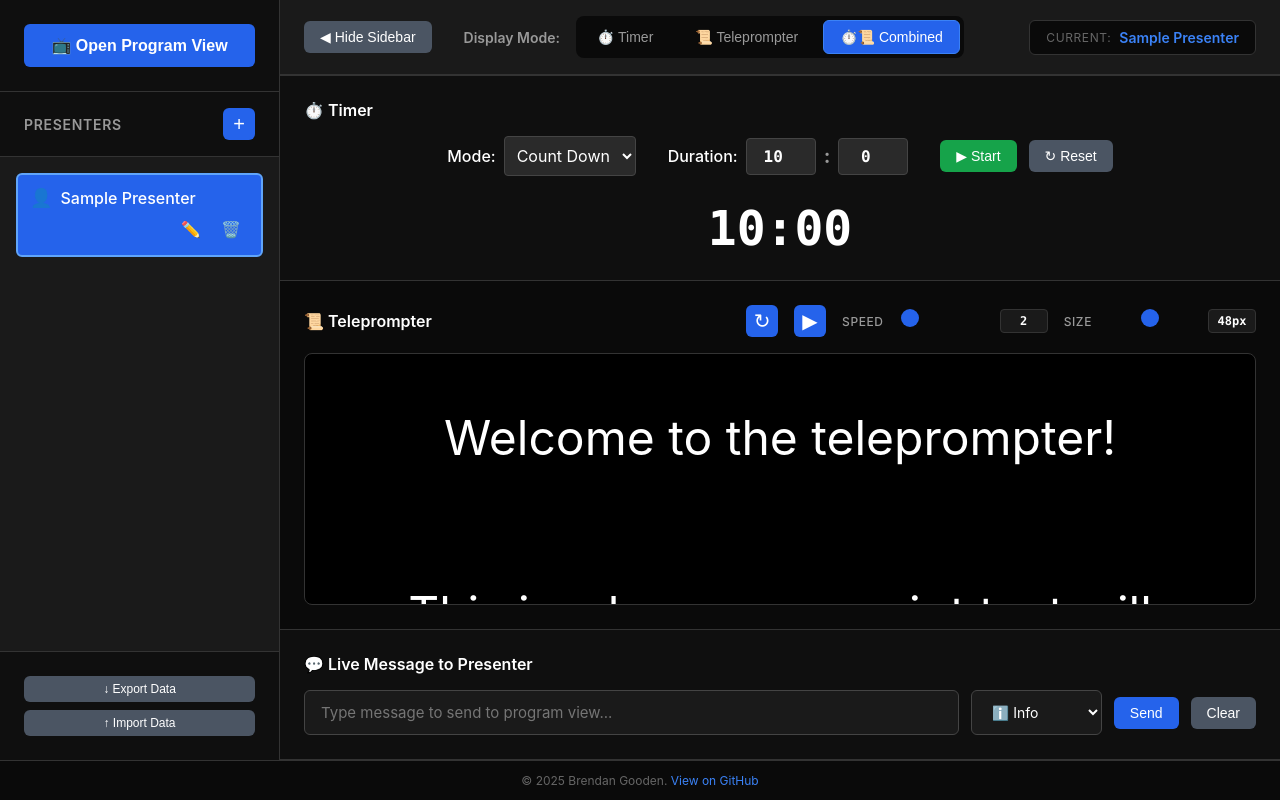
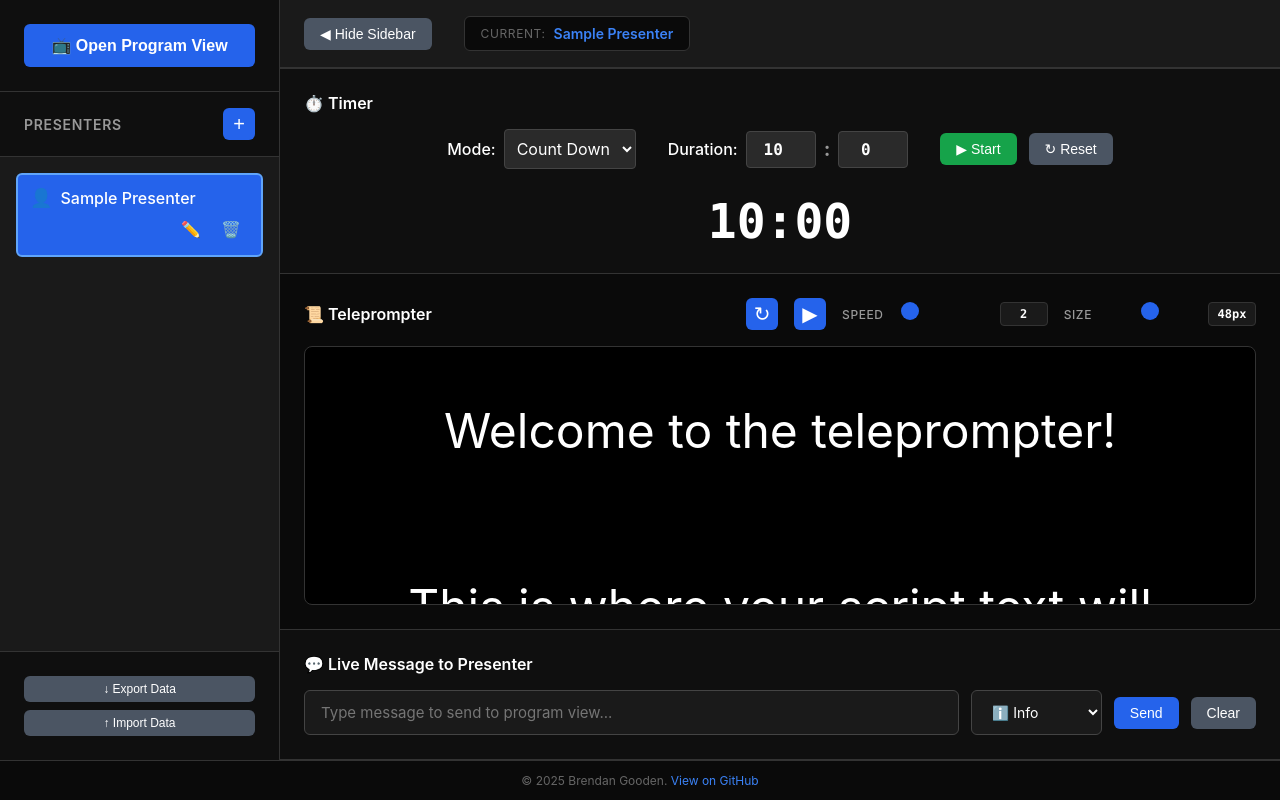
Before and after one commit to brendangooden/av-presenter-suite, a Vue app: page /control in a window 1280 px wide. Built offline with nearby package versions, Linux system fonts and the light colour scheme; the HTML template or start-up script is replaced by a standard one.

Commit message:
fix: set display mode automatically depending on whether there is a presenter script or not.

```diff
--- a/src/components/PresenterEditor.vue
+++ b/src/components/PresenterEditor.vue
@@ -22,7 +22,7 @@
           <label>Script</label>
           <textarea
             v-model="localPresenter.script"
-            placeholder="Enter script text here..."
+            placeholder="Enter presenter script text here... Teleprompter mode will automatically be enabled during presentation."
             class="form-textarea"
           ></textarea>
         </div>
--- a/src/views/ControlView.vue
+++ b/src/views/ControlView.vue
@@ -60,30 +60,6 @@
           {{ showMenu ? '◀ Hide Sidebar' : '▶ Show Sidebar' }}
         </button>
 
-        <div class="mode-selector-top">
-          <label>Display Mode:</label>
-          <div class="mode-tabs">
-            <button
-              @click="() => { selectedMode = 'timer'; handleModeChange(); }"
-              :class="['mode-tab', { active: selectedMode === 'timer' }]"
-            >
-              ⏱️ Timer
-            </button>
-            <button
-              @click="() => { selectedMode = 'autocue'; handleModeChange(); }"
-              :class="['mode-tab', { active: selectedMode === 'autocue' }]"
-            >
-              📜 Teleprompter
-            </button>
-            <button
-              @click="() => { selectedMode = 'combined'; handleModeChange(); }"
-              :class="['mode-tab', { active: selectedMode === 'combined' }]"
-            >
-              ⏱️📜 Combined
-            </button>
-          </div>
-        </div>
-
         <div class="presenter-badge">
           <span class="badge-label">Current:</span>
           <span class="badge-name">{{ selectedPresenter?.name || 'None' }}</span>
@@ -91,7 +67,7 @@
       </div>
 
       <!-- Timer Controls Section -->
-      <div v-if="selectedMode === 'timer' || selectedMode === 'combined'" class="control-section timer-section">
+      <div class="control-section timer-section">
         <div class="section-header-inline">
           <h3>⏱️ Timer</h3>
         </div>
@@ -102,7 +78,7 @@
           :is-running="sync.state.isTimerRunning"
           :timer-start-time="sync.state.timerStartTime"
           :show-controls="true"
-          :size="selectedMode === 'timer' ? 'large' : 'medium'"
+          :size="autoMode === 'timer' ? 'large' : 'medium'"
           @start="sync.startTimer"
           @pause="sync.pauseTimer"
           @reset="sync.resetTimer"
@@ -112,7 +88,7 @@
       </div>
 
       <!-- Teleprompter Section -->
-      <div v-if="selectedMode === 'autocue' || selectedMode === 'combined'" class="control-section teleprompter-section">
+      <div v-if="autoMode === 'combined'" class="control-section teleprompter-section">
         <div class="section-header-inline">
           <h3>📜 Teleprompter</h3>
 
@@ -276,7 +252,6 @@ const notification = ref(null)
 const confirmDialog = ref(null)
 const fileInputRef = ref(null)
 
-const selectedMode = ref(sync.state.mode)
 const speed = ref(sync.state.speed)
 const fontSize = ref(sync.state.fontSize)
 
@@ -284,16 +259,16 @@ const fontSize = ref(sync.state.fontSize)
 const messageText = ref('')
 const messageType = ref('info')
 
-// Keep selectedMode in sync with state
-watch(() => sync.state.mode, (newMode) => {
-  if (newMode && selectedMode.value !== newMode) {
-    selectedMode.value = newMode
-  }
-}, { immediate: true })
-
 const selectedPresenter = computed(() => {
   return sync.state.presenters.find(p => p.id === sync.state.selectedPresenterId)
 })
+
+const hasScript = computed(() => {
+  const script = selectedPresenter.value?.script
+  return !!script && script.trim().length > 0
+})
+
+const autoMode = computed(() => hasScript.value ? 'combined' : 'timer')
 
 // Open program view
 const openProgramView = () => {
@@ -311,11 +286,6 @@ const showNotification = (message) => {
 // Role switching
 const switchRole = (newRole) => {
   router.push({ name: newRole === 'control' ? 'Control' : 'Program' })
-}
-
-// Mode change
-const handleModeChange = () => {
-  sync.setMode(selectedMode.value)
 }
 
 // Timer runs independently now - no tick handler needed
@@ -421,7 +391,6 @@ const handleImport = (event) => {
     try {
       const data = JSON.parse(e.target.result)
       sync.importData(data)
-      selectedMode.value = sync.state.mode
       showNotification(`Imported ${data.presenters?.length || 0} presenter(s) successfully!`)
     } catch (error) {
       showNotification('Error reading file: ' + error.message)
@@ -591,52 +560,6 @@ onUnmounted(() => {
   background: #1a1a1a;
   border-bottom: 2px solid #333;
   flex-shrink: 0;
-}
-
-.mode-selector-top {
-  flex: 1;
-  display: flex;
-  align-items: center;
-  gap: 1rem;
-}
-
-.mode-selector-top label {
-  font-size: 0.875rem;
-  font-weight: 600;
-  color: #999;
-  white-space: nowrap;
-}
-
-.mode-tabs {
-  display: flex;
-  gap: 0.5rem;
-  background: #0a0a0a;
-  padding: 0.25rem;
-  border-radius: 8px;
-}
-
-.mode-tab {
-  padding: 0.5rem 1rem;
-  background: transparent;
-  border: 1px solid transparent;
-  border-radius: 6px;
-  color: #999;
-  font-size: 0.875rem;
-  font-weight: 500;
-  cursor: pointer;
-  transition: all 0.2s;
-  white-space: nowrap;
-}
-
-.mode-tab:hover {
-  color: #fff;
-  background: #1a1a1a;
-}
-
-.mode-tab.active {
-  background: #2563eb;
-  color: #fff;
-  border-color: #3b82f6;
 }
 
 .presenter-badge {
@@ -883,13 +806,6 @@ onUnmounted(() => {
     gap: 1rem;
   }
 
-  .mode-selector-top {
-    flex-direction: column;
-  }
-
-  .mode-tabs {
-    flex-direction: column;
-  }
 }
 
 /* Footer styles */
--- a/src/views/ProgramView.vue
+++ b/src/views/ProgramView.vue
@@ -1,7 +1,7 @@
 <template>
   <div class="program-view" :class="modeClass">
     <!-- Timer Only Mode -->
-    <div v-if="sync.state.mode === 'timer'" class="timer-only-layout">
+    <div v-if="autoMode === 'timer'" class="timer-only-layout">
       <div class="presenter-info">
         {{ selectedPresenter?.name || 'No Presenter Selected' }}
       </div>
@@ -13,35 +13,6 @@
         :timer-start-time="sync.state.timerStartTime"
         :show-controls="false"
         size="xlarge"
-      />
-      <MessageBanner
-        v-if="sync.state.currentMessage.visible"
-        :message="sync.state.currentMessage.text"
-        :type="sync.state.currentMessage.type"
-      />
-    </div>
-
-    <!-- Teleprompter Only Mode -->
-    <div v-else-if="sync.state.mode === 'autocue'" class="autocue-only-layout">
-      <div class="timer-bar">
-        <TimerDisplay
-          :elapsed-ms="sync.state.elapsedMs"
-          :duration-ms="sync.state.durationMs"
-          :timer-mode="sync.state.timerMode"
-          :is-running="sync.state.isTimerRunning"
-          :timer-start-time="sync.state.timerStartTime"
-          :show-controls="false"
-          size="small"
-        />
-      </div>
-      <TeleprompterDisplay
-        :script="selectedPresenter?.script || ''"
-        :font-size="sync.state.fontSize"
-        :is-playing="sync.state.isPlaying"
-        :speed="sync.state.speed"
-        :scroll-position="sync.state.scrollPosition"
-        :show-controls="false"
-        class="teleprompter-main"
       />
       <MessageBanner
         v-if="sync.state.currentMessage.visible"
@@ -98,7 +69,14 @@ const selectedPresenter = computed(() => {
   return sync.state.presenters.find(p => p.id === sync.state.selectedPresenterId)
 })
 
-const modeClass = computed(() => `mode-${sync.state.mode}`)
+const hasScript = computed(() => {
+  const script = selectedPresenter.value?.script
+  return !!script && script.trim().length > 0
+})
+
+const autoMode = computed(() => hasScript.value ? 'combined' : 'timer')
+
+const modeClass = computed(() => `mode-${autoMode.value}`)
 
 // Keyboard controls for spacebar
 const handleKeyDown = (e) => {
@@ -150,27 +128,6 @@ onUnmounted(() => {
   width: 100%;
 }
 
-/* Autocue Only Layout */
-.autocue-only-layout {
-  width: 100%;
-  height: 100%;
-  display: flex;
-  flex-direction: column;
-  position: relative;
-}
-
-.timer-bar {
-  position: absolute;
-  top: 0;
-  left: 0;
-  right: 0;
-  z-index: 10;
-  background: rgba(0, 0, 0, 0.8);
-  padding: 0.5rem 1rem;
-  display: flex;
-  justify-content: center;
-}
-
 .teleprompter-main {
   flex: 1;
   width: 100%;
```
